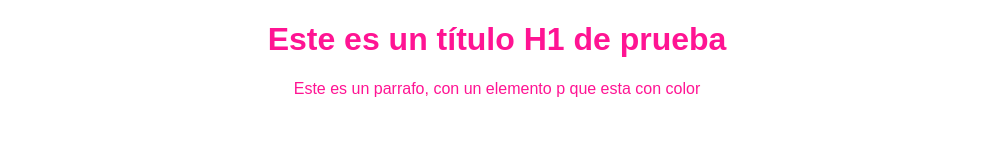
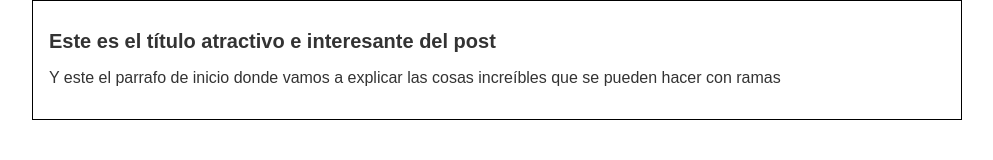
Before and after one commit to felip3wihook/cursoplatzi, a plain HTML site: page index.html in a window 1280 px wide. Shown: the whole page, without its empty margins (143-1136 px from the left). Drawn offline with Linux system fonts and the light colour scheme.

Commit message:
Modificación en style.css e index.html agregando containers y creando estilos

```diff
--- a/asset/css/styles.css
+++ b/asset/css/styles.css
@@ -1,5 +1,22 @@
 body{
-    color: deeppink;
+    color: #333;
     text-align: center;
     font-family: Arial, Helvetica, sans-serif;
+    font-size: 16px;
+    margin: 0;
+    padding: 0;
 }
+
+#container{
+
+    width: 70%;
+    padding: 1em;
+    text-align: left;
+    border: 1px solid #000;
+    margin: 0 auto;
+}
+
+#container h1{
+
+    font-size: 20px;
+}
--- a/index.html
+++ b/index.html
@@ -8,8 +8,11 @@
     <title>Este es un documento de prueba</title>
 </head>
 <body>
-    <h1>Este es un título H1 de prueba</h1>
-    <p>Este es un parrafo, con un elemento p que esta con color</p>
-
+    <div id="container">
+        <div id="post">
+            <h1>Este es el título atractivo e interesante del post</h1>
+            <p>Y este el parrafo de inicio donde vamos a explicar las cosas increíbles que se pueden hacer con ramas</p>
+        </div>
+    </div>
 </body>
 </html>
```
